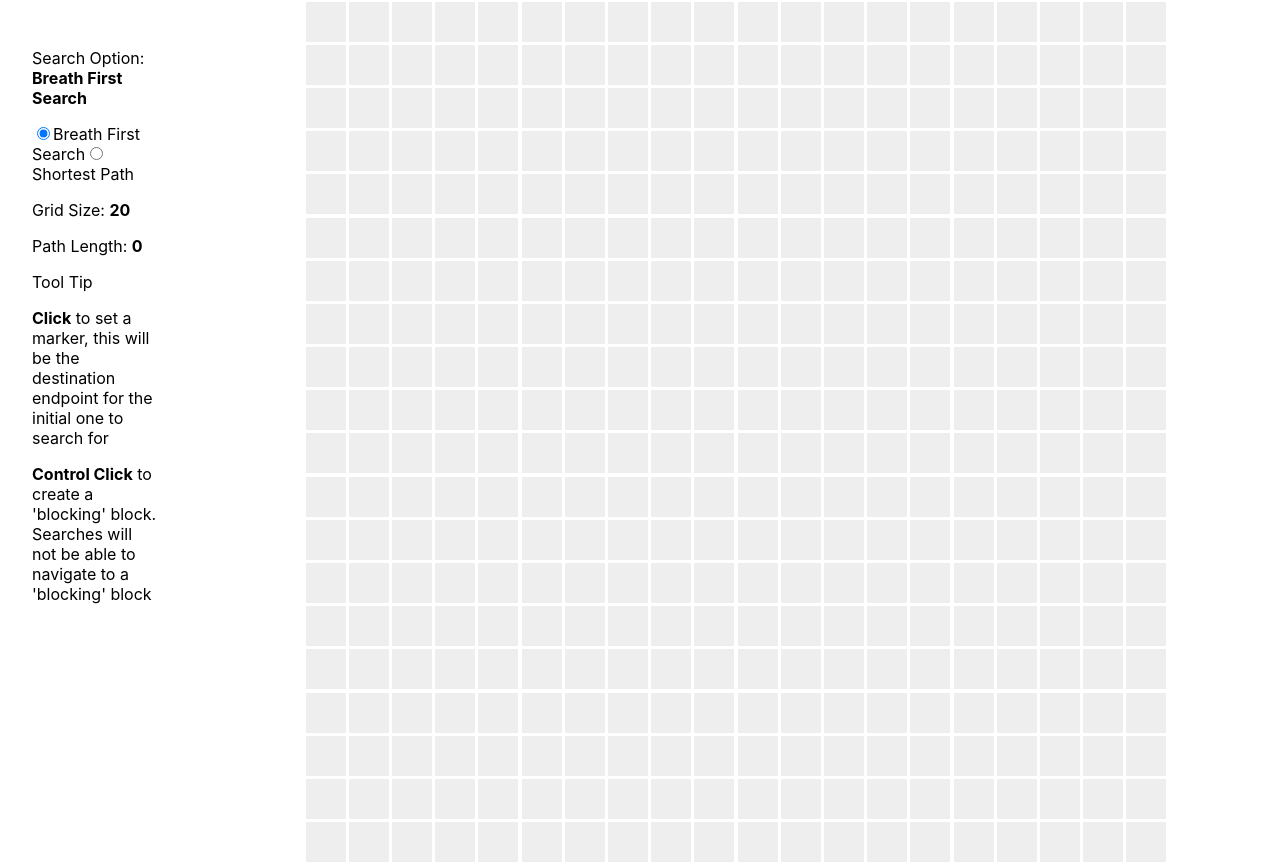
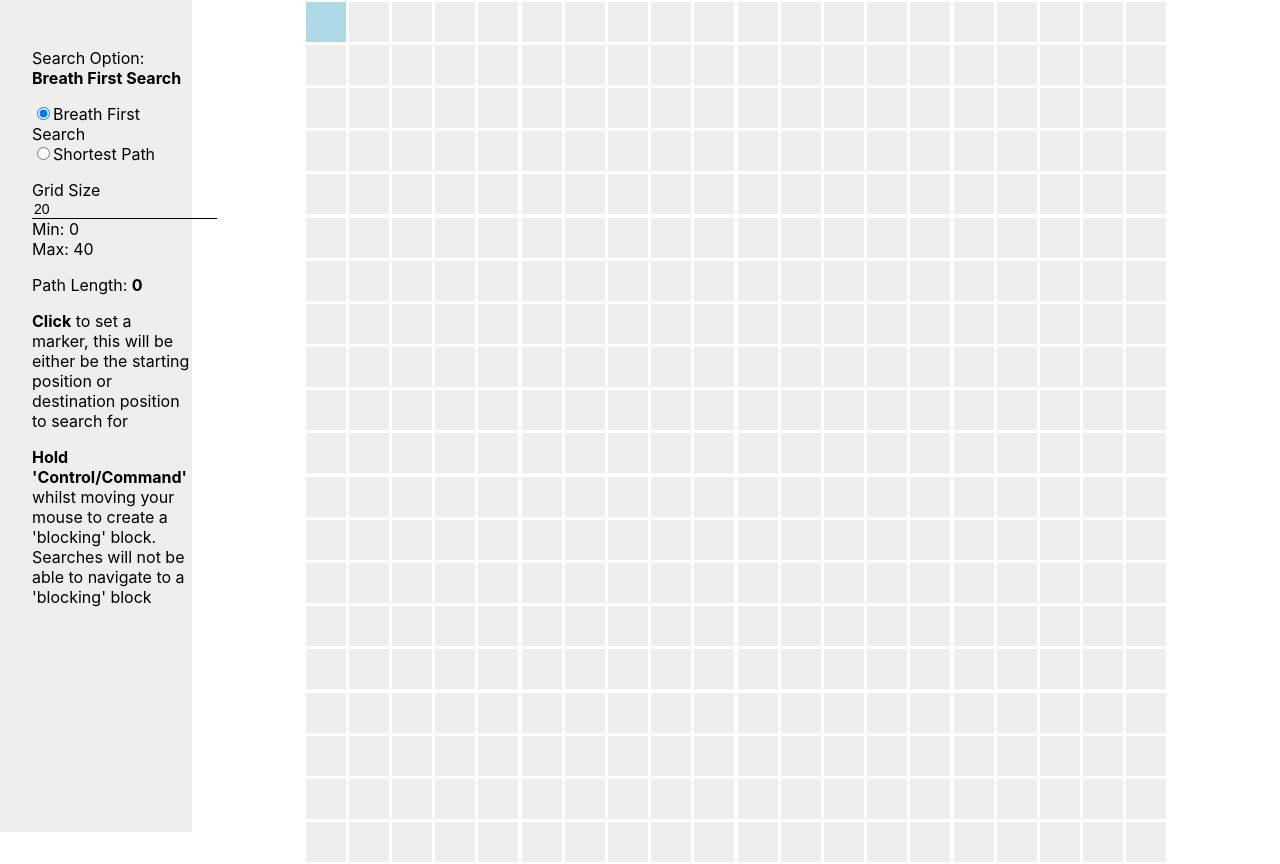
Before and after one commit to Jahmilli/graph-display, a React (Create React App) app: page / in a window 1280 px wide. Built offline with nearby package versions, Linux system fonts and the light colour scheme.

Commit message:
added setting grid size, styling changes etc

```diff
--- a/src/components/pages/HomePage/HomePage.module.css
+++ b/src/components/pages/HomePage/HomePage.module.css
@@ -4,8 +4,27 @@
 }
 
 .infoLockup {
-  /* padding: 2em; */
-  /* width:  */
-  padding: 2em;
-  /* background-color: red; */
+  padding: 2em 0 0 2em;
+  background-color: #eee;
+  height: 100vh;
 }
+
+.searchOptions {
+  display: block;
+}
+
+.gridSize {
+  margin-top: 1em;
+}
+
+.gridSize input {
+  display: block;
+  background: none;
+  border: none;
+  border-bottom: 1px solid black;
+  font-size: 14px;
+}
+
+.gridSize p {
+  margin: 0;
+}
--- a/src/components/pages/HomePage/HomePage.tsx
+++ b/src/components/pages/HomePage/HomePage.tsx
@@ -17,8 +17,13 @@ const HomePage: React.FunctionComponent = () => {
     setPathLength(length);
   }
 
-  const handleInputChange = (event: any) => {
+  const handleInputChange = (event: React.ChangeEvent<any>) => {
     setSearchOption(event.target.value);
+  }
+  const handleSetSize = (event: React.ChangeEvent<any>) => {
+    if (event.target.value >= 0 && event.target.value <= 40) {
+      setSize(event.target.value);
+    }
   }
 
   React.useEffect(() => {
@@ -28,8 +33,8 @@ const HomePage: React.FunctionComponent = () => {
   return (
     <div className={styles.homePageLockup}>
       <div className={styles.infoLockup}>
-
         <p>Search Option: <strong>{searchOption}</strong></p>
+        <div className={styles.searchOptions}>
           <input
             id="breathFirstSearch"
             type="radio"
@@ -39,6 +44,8 @@ const HomePage: React.FunctionComponent = () => {
             onClick={handleInputChange}
             />
           <label htmlFor="breathFirstSearch">{SearchOptions.BREADTH_FIRST_SEARCH}</label>
+        </div>
+        <div className={styles.searchOptions}>
           <input
             id="shortestPath"
             type="radio"
@@ -48,12 +55,30 @@ const HomePage: React.FunctionComponent = () => {
             onClick={handleInputChange}
             />
           <label htmlFor="shortestPath">{SearchOptions.SHORTEST_PATH}</label>
-        <p>Grid Size: <strong>{size}</strong></p>
+        </div>
+
+        <div className={styles.gridSize}>
+          <label htmlFor="gridSize">Grid Size</label>
+          <input
+            id="gridSize"
+            type="number"
+            name="gridSize"
+            value={size}
+            onChange={handleSetSize}
+            />
+            <p>
+              Min: 0
+              <br />
+              Max: 40
+            </p>
+        </div>
+
+        {/* <p>Grid Size: <strong>{size}</strong></p> */}
+
         <p>Path Length: <strong>{pathLength}</strong></p>
         <div>
-          <p>Tool Tip</p>
-          <p><strong>Click</strong> to set a marker, this will be the destination endpoint for the initial one to search for</p>
-          <p><strong>Control Click</strong> to create a 'blocking' block. Searches will not be able to navigate to a 'blocking' block</p>
+          <p><strong>Click</strong> to set a marker, this will be either be the starting position or destination position to search for</p>
+          <p><strong>Hold 'Control/Command'</strong> whilst moving your mouse to create a 'blocking' block. Searches will not be able to navigate to a 'blocking' block</p>
         </div>
       </div>
       <Grid size={size} searchOption={searchOption} getPathLength={getPathLength} />
--- a/src/components/presentational/Grid/Grid.module.css
+++ b/src/components/presentational/Grid/Grid.module.css
@@ -2,23 +2,17 @@
 .grid {
   height: 100%;
   width: 100%;
-  /* text-align: center; */
-  /* display: flex; */
 }
 
 .row {
-  /* display: ; */
   display: flex;
   flex-flow: row nowrap;
   justify-content: center;
-  /* text-align: center; */
 }
 
 .column {
-  /* text-align: center; */
-  /* height: 1vh;
-  width: 1vw; */
   background-color: #eee;
+  transition: all 0.2s ease-in;
 }
 
 .column:hover {
@@ -35,7 +29,13 @@
   composes: column;
   background-color: green;
 }
-.columnSelected {
+
+.start {
+  composes: column;
+  background-color: lightblue;
+}
+
+.destination {
   composes: column;
   background-color: red;
 }
--- a/src/components/presentational/Grid/Grid.tsx
+++ b/src/components/presentational/Grid/Grid.tsx
@@ -12,25 +12,36 @@ interface IVisited {
   [key: string]: boolean;
 }
 
+interface UnprocessedVertex {
+  key: number[];
+  path: number[][];
+}
+
+interface Blocked {
+  [key: string]: number[];
+}
+
 const Grid: React.FunctionComponent<GridProps> = ({ size, searchOption, getPathLength }) => {
-  const [selectedPosition, setSelectedPosition] = React.useState<number[]>([]);
-  const [selectedDestination, setSelectedDestination] = React.useState<number[]>([]);
+  const [selectedStart, setSelectedStart] = React.useState<number[]>([0, 0]);
+  const [selectedDestination, setSelectedDestination] = React.useState<number[]>([0, 0]);
+  const [isCurrentPosition, setIsCurrentPosition] = React.useState(false);
   const [grid, setGrid] = React.useState([]);
-  const [blocked, setBlocked] = React.useState<any>({});
+  const [blocked, setBlocked] = React.useState<Blocked>({});
 
   // Styles
   const columnStyle = styles.column;
   const columnBlockedStyle = styles.columnBlocked;
   const columnPathStyle = styles.columnPath;
-  const columnSelectedStyle = styles.columnSelected;
+  const startStyle = styles.start;
+  const destinationStyle = styles.destination;
 
   const getAdjacent = (vertex: number[]) => {
     const x = vertex[0], y = vertex[1];
     const adjacentVals = {
-      top: [x, y-1],
-      right: [x+1, y],
-      bottom: [x, y+1],
-      left: [x-1, y]
+      top: [x, y - 1],
+      right: [x + 1, y],
+      bottom: [x, y + 1],
+      left: [x - 1, y]
     };
     const arr = [];
     if (!isBlocked(adjacentVals.top) && adjacentVals.top[1] >= 0) {
@@ -49,19 +60,19 @@ const Grid: React.FunctionComponent<GridProps> = ({ size, searchOption, getPathL
   }
 
   const breadthFirstTraversal = (vertex: number[]) => {
-    const path: any = [];
+    const path: number[][] = [];
     const visited: IVisited = {} // needs to be size of vertices and initialised to false
     const unprocessed: number[][] = []; // Queue that contains unprocesseed vertices which needs to be checked
 
     unprocessed.push(vertex);
     while (unprocessed.length !== 0) {
-      let u: any = unprocessed.shift();
-      if (u[0] === selectedPosition[0] && u[1] === selectedPosition[1]) {
+      let u: number[] = unprocessed.shift() || [];
+      if (u[0] === selectedDestination[0] && u[1] === selectedDestination[1]) {
         break;
       }
-      if (!visited[u]) {
+      if (!visited[u.toString()]) {
         path.push(u);
-        visited[u] = true;
+        visited[u.toString()] = true;
         unprocessed.push(...getAdjacent(u));
       }
     }
@@ -69,24 +80,23 @@ const Grid: React.FunctionComponent<GridProps> = ({ size, searchOption, getPathL
   }
 
   const shortestDistance = (vertex: number[]) => {
-    const path: any = [];
+    const path: number[] = [];
     const visited: any = {} // needs to be size of vertices and initialised to false
-    const unprocessed: any[] = []; // Queue that contains unprocesseed vertices which needs to be checked
+    const unprocessed: UnprocessedVertex[] = []; // Queue that contains unprocesseed vertices which needs to be checked
 
     unprocessed.push({
       key: vertex,
       path: [vertex]
     });
+
     while (unprocessed.length !== 0) {
-      let u: any = unprocessed.shift();
-      if (u.key[0] === selectedPosition[0] && u.key[1] === selectedPosition[1]) {
-        // So not expecting this to work correctly, it will find first
-        // Question is, is first always shortest?? (may be)
-        console.log('found, u is ', u);
+      // @ts-ignore
+      let u: UnprocessedVertex = unprocessed.shift();
+      if (u.key[0] === selectedDestination[0] && u.key[1] === selectedDestination[1]) {
         return u.path;
       }
-      if (!visited[u.key]) {
-        visited[u.key] = true;
+      if (!visited[u.key.toString()]) {
+        visited[u.key.toString()] = true;
         for (let vertex of getAdjacent(u.key)) {
           unprocessed.push({
             key: vertex,
@@ -103,12 +113,14 @@ const Grid: React.FunctionComponent<GridProps> = ({ size, searchOption, getPathL
   }
 
   // Returns the class based on what position we're viewing
-  let getClass = (arr: any, result: any = []) => {
+  let getClass = (arr: number[], result: any = []) => {
     if (isBlocked(arr)) {
       return columnBlockedStyle;
-    } else if (arr[0] === selectedPosition[0] && arr[1] === selectedPosition[1]) {
-      return columnSelectedStyle;
-    } else if (result[arr]) {
+    } else if (arr[0] === selectedStart[0] && arr[1] === selectedStart[1]) {
+      return startStyle;
+    } else if (arr[0] === selectedDestination[0] && arr[1] === selectedDestination[1]) {
+      return destinationStyle;
+    } else if (result[arr.toString()]) {
       return columnPathStyle;
     } else {
       return columnStyle;
@@ -117,24 +129,24 @@ const Grid: React.FunctionComponent<GridProps> = ({ size, searchOption, getPathL
 
   React.useEffect(() => {
     let result: any = {};
-    if (selectedPosition.length > 0) {
+    if (selectedStart.length > 0) {
+      let tmpPath: any[] = [];
       switch(searchOption) {
-        case SearchOptions.BREADTH_FIRST_SEARCH: result = breadthFirstTraversal([0, 0]);
+        case SearchOptions.BREADTH_FIRST_SEARCH: tmpPath = breadthFirstTraversal(selectedStart);
           break;
-        case SearchOptions.SHORTEST_PATH: result = shortestDistance([0, 0]);
+        case SearchOptions.SHORTEST_PATH: tmpPath = shortestDistance(selectedStart);
           break;
-        default: result = breadthFirstTraversal([0, 0])
+        default: tmpPath = breadthFirstTraversal(selectedStart)
       }
 
-      let newResult: any = {}
-      for(let i of result) {
-        newResult[i] = true
+      for(let i of tmpPath) {
+        result[i] = true
       }
-      console.log('path length is ', result.length);
-      getPathLength(result.length);
-      result = newResult;
-      // setGridPath(result);
+
+      getPathLength(Object.keys(result).length);
     }
+
+
     const createMatrix = () => {
       let tmpGrid: any = [];
       for (let i = 0; i < size; i++) {
@@ -145,6 +157,7 @@ const Grid: React.FunctionComponent<GridProps> = ({ size, searchOption, getPathL
             <div
               key={`${i}-${j}`}
               onClick={handleSetSelectedPosition([i,j])}
+              onMouseOver={handleDrag([i,j])}
               className={getClass([i, j], result)}
               style={{ height: `${100/size}vh`, width: `${100/size}vh`, margin: '0.1em'}}>
             </div>
@@ -157,11 +170,9 @@ const Grid: React.FunctionComponent<GridProps> = ({ size, searchOption, getPathL
 
     let matrix = createMatrix();
     setGrid(matrix);
-  }, [size, selectedPosition, blocked]);
+  }, [size, selectedStart, selectedDestination, blocked]);
 
-
-  const handleSetSelectedPosition = (position: any) => (event: any) => {
-    event.stopPropagation();
+  const handleDrag = (position: any) => (event: any) => {
     if (event.metaKey) {
       setBlocked({
         ...blocked,
@@ -169,8 +180,17 @@ const Grid: React.FunctionComponent<GridProps> = ({ size, searchOption, getPathL
       });
       return;
     }
+  }
+
+  const handleSetSelectedPosition = (position: any) => (event: React.MouseEvent) => {
     if (!isBlocked(position)) {
-      setSelectedPosition(position);
+      if (isCurrentPosition) {
+        setSelectedStart(position);
+        setIsCurrentPosition(false);
+      } else {
+        setSelectedDestination(position);
+        setIsCurrentPosition(true);
+      }
     }
   };
 
```
Also changed, not shown: 1 other file (tests, documents, lock files or other folders). Lines whose indentation alone changed are shown as unchanged.
